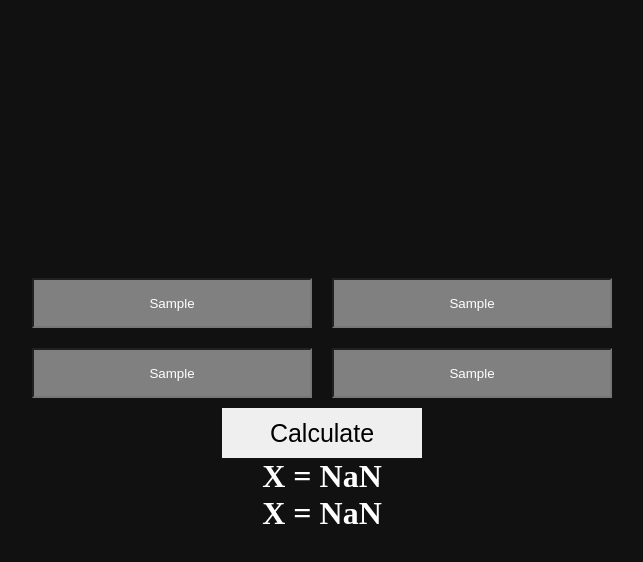
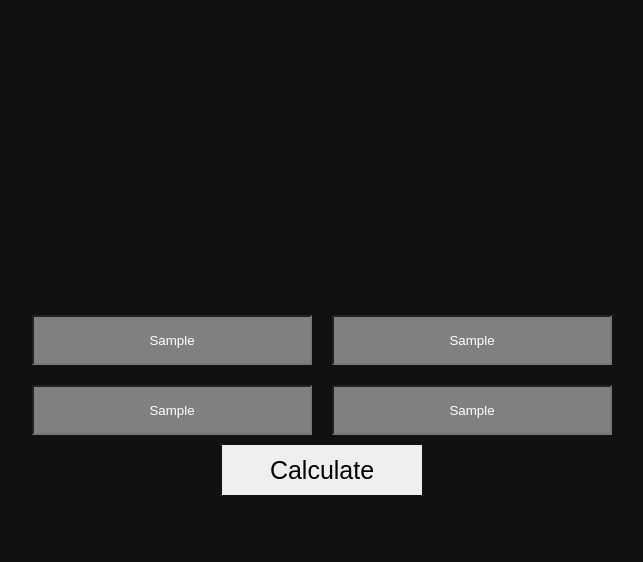
Before and after one commit to Celmaibun/cross-multiplication, a plain HTML site: page index.html in a window 1280 px wide. Both pictures are taken after typing "Sample", "Sample", "Sample", "Sample" into the empty fields and a click on the button "Calculate". Shown: the whole page, without its empty margins (318-961 px from the left). Drawn offline with Linux system fonts and the light colour scheme.

Commit message:
fix bugs

```diff
--- a/index.html
+++ b/index.html
@@ -18,8 +18,8 @@
 
     <div class="text-wrapper">
         <button class="text-wrapper__button">Calculate</button>
-        <h1 class="text-wrapper__text">X = </h1>
-        <h1 class="text-wrapper__text1">X = </h1>
+        <h1 class="text-wrapper__text"></h1>
+        <h1 class="text-wrapper__text1"></h1>
     </div>
 
 
--- a/js/main.js
+++ b/js/main.js
@@ -29,13 +29,12 @@ function calculateCross() {
     result = rightSide / leftSide;
     result1 = leftSide / rightSide;
 
-    console.log(leftSide);
-    console.log(rightSide)
-    console.log(dValues)
-    console.log(result)
-
-    text.textContent = `X = ${result}`;
-    text1.textContent = `X = ${result1}`;
+    if(result > 1){
+        text.textContent = `X = ${result}`;
+    }
+    if(result1 > 1){
+        text1.textContent = `X = ${result1}`;
+    }
 }
 
 
```
